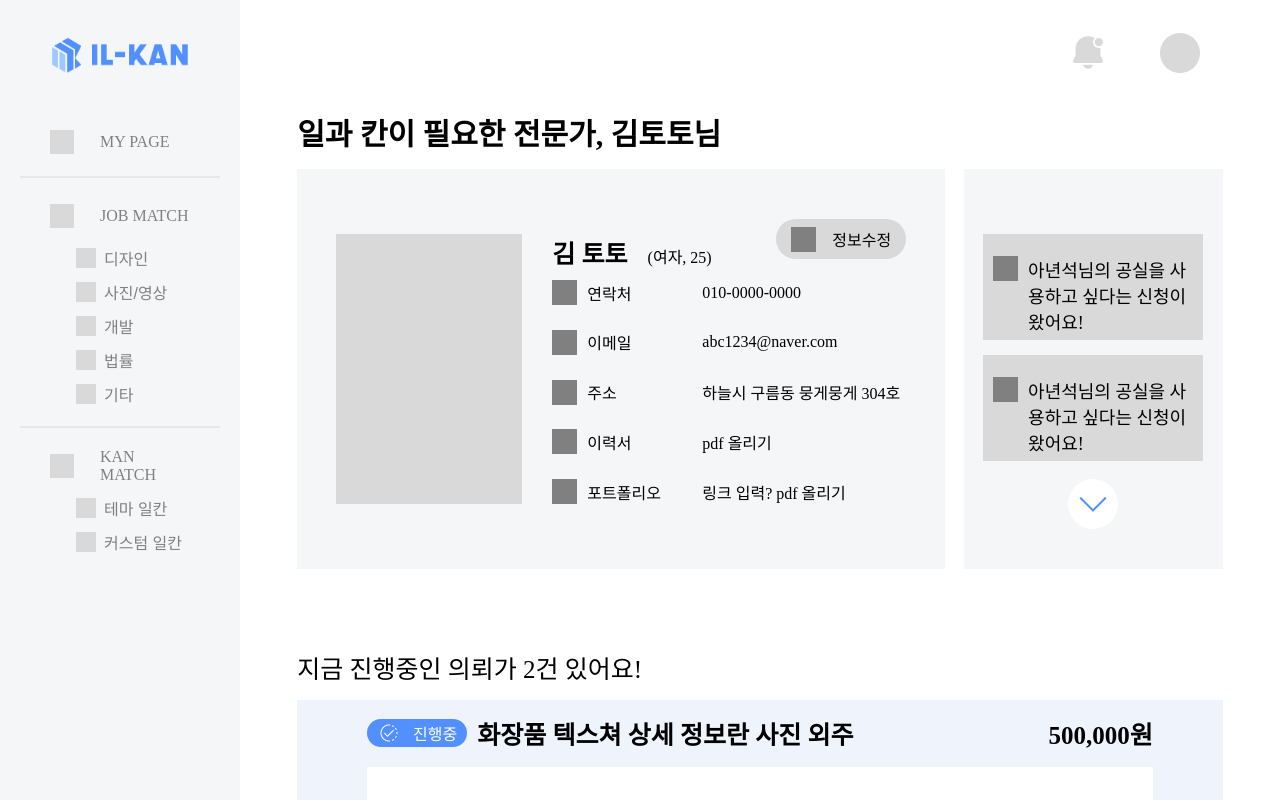
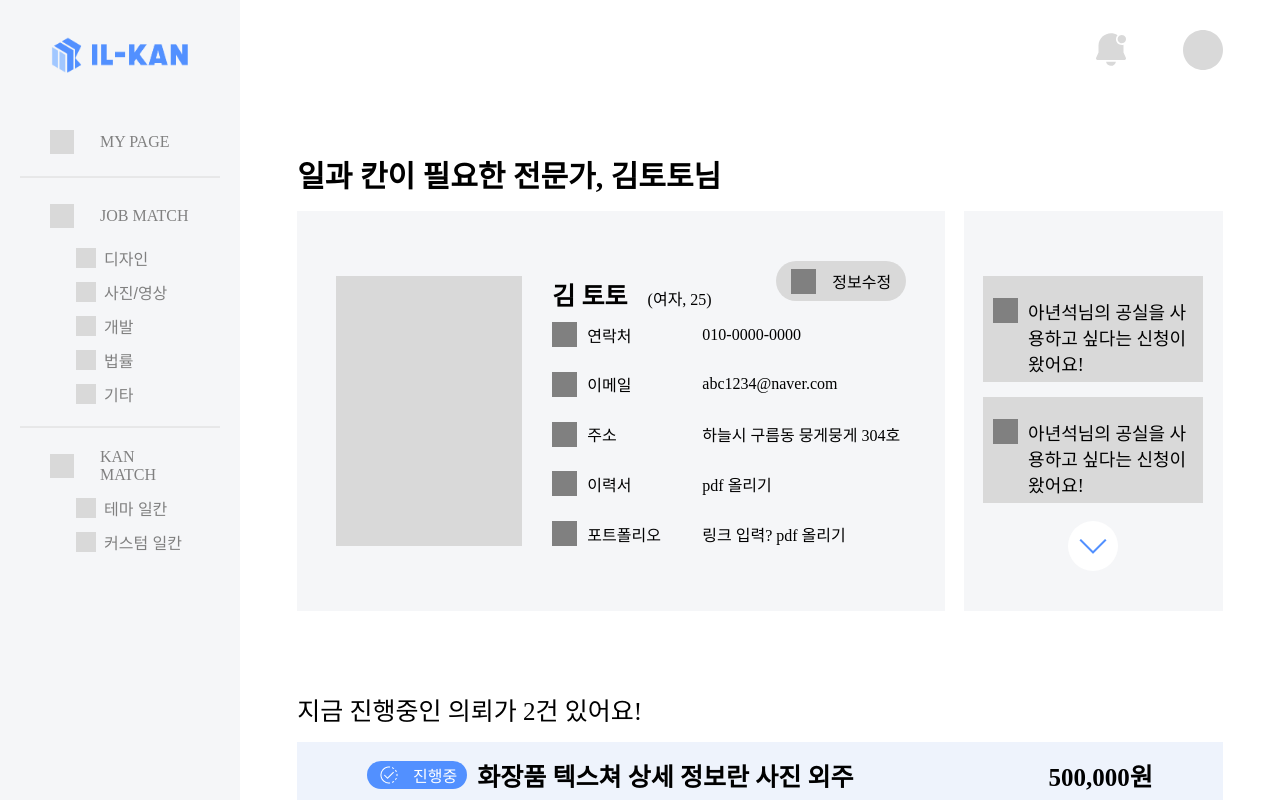
Before and after one commit to cryingdryice/ILKAN-web, a React (Vite) app: page /main/myPage in a window 1280 px wide. Shown: the top 800 px of the page. Built offline with nearby package versions, Linux system fonts and the light colour scheme; the HTML template or start-up script is replaced by a standard one.

Commit message:
fix: GlobalLayout header 태그 추가, 너비 조정

```diff
--- a/src/css/GlobalLayout.module.css
+++ b/src/css/GlobalLayout.module.css
@@ -151,7 +151,7 @@ li {
   /* width: 1198px; */
   /* 핵심 변경: margin-left 제거 */
   /* margin-left: 240px; */
-  padding: 70px 0 70px 240px; /*sidebar 너비가 240px이라 fixed 주고 그만큼 padding 값 더함*/
+  padding: 0 0 100px 240px; /*sidebar 너비가 240px이라 fixed 주고 그만큼 padding 값 더함*/
 
   /* 자식 요소들을 가로축 중앙에 정렬 */
   align-items: center;
@@ -164,8 +164,9 @@ li {
 /* 아이콘 위치 정렬 */
 .iconGroup {
   position: absolute; /* content를 기준으로 위치 지정 */
-  top: 33px;
-  right: 80px;
+  top: 50%;
+  transform: translate(0, -50%);
+  right: 0;
   display: flex;
   gap: 52px;
   z-index: 1000;
@@ -175,3 +176,9 @@ li {
 a {
   text-decoration: none;
 }
+header {
+  width: 89%;
+  height: 100px;
+  /* background-color: red; */
+  position: relative;
+}
--- a/src/css/pages/myPage.module.css
+++ b/src/css/pages/myPage.module.css
@@ -1,4 +1,4 @@
 .myPageContainer {
   width: 89%;
-  margin-top: 40px;
+  /* margin-top: 40px;   */
 }
--- a/src/layout/GlobalLayout.tsx
+++ b/src/layout/GlobalLayout.tsx
@@ -77,10 +77,12 @@ export default function GlobalLayout() {
       </aside>
 
       <div className={styles.content}>
-        <div className={styles.iconGroup}>
-          <img src={BELL} alt="알림 아이콘" className={styles.icon} />
-          <img src={ECLIPSE} alt="상태 아이콘" className={styles.icon} />
-        </div>
+        <header>
+          <div className={styles.iconGroup}>
+            <img src={BELL} alt="알림 아이콘" className={styles.icon} />
+            <img src={ECLIPSE} alt="상태 아이콘" className={styles.icon} />
+          </div>
+        </header>
         <Outlet />
       </div>
     </div>
```
